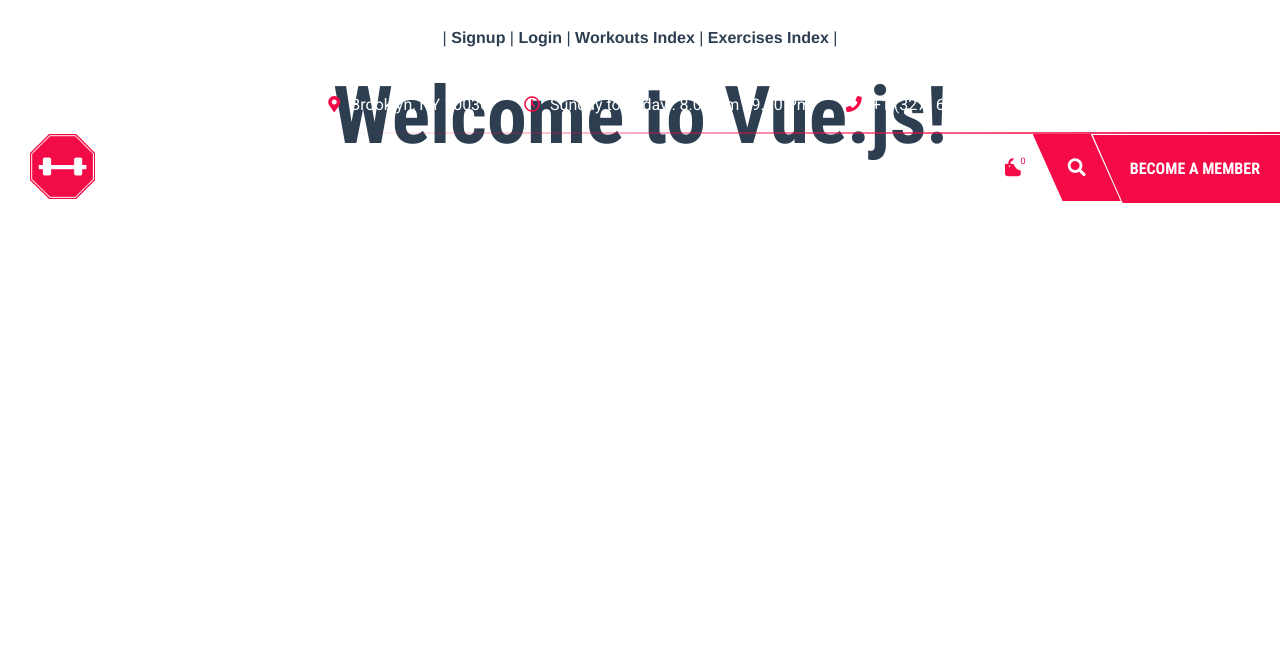
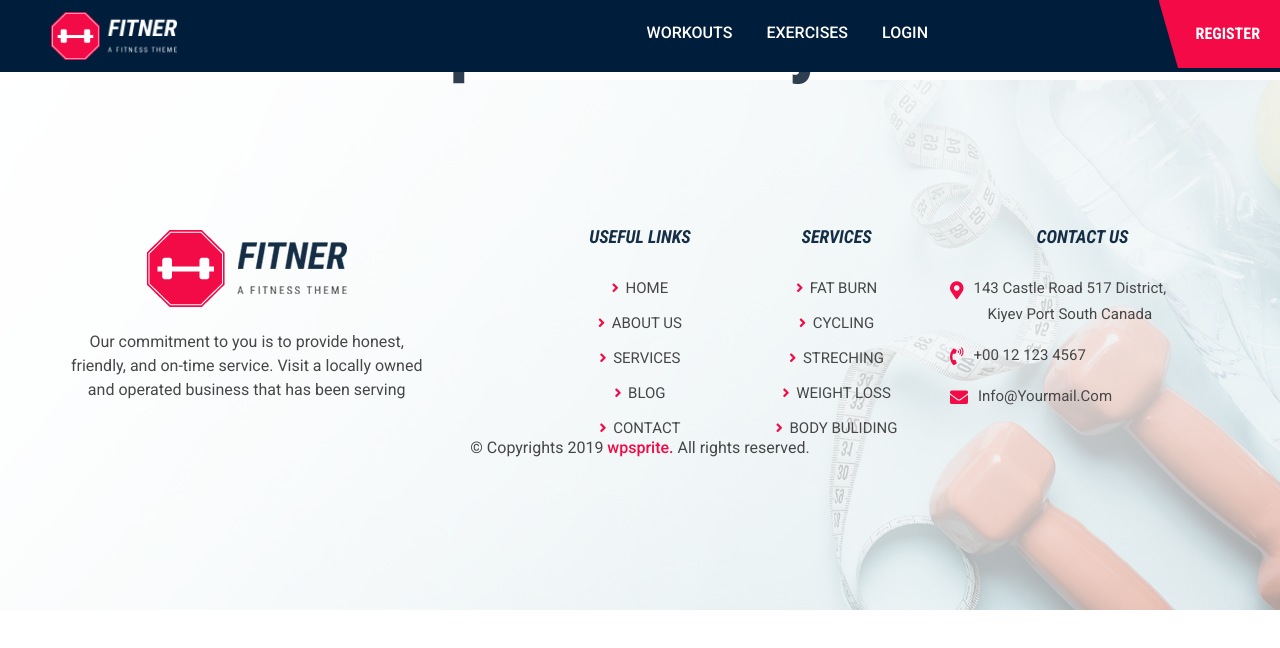
Before and after one commit to eddielee26/capstone_vue_app, a Vue app: page / in a window 1280 px wide. Shown: the top 648 px of the page. Built offline with nearby package versions, Linux system fonts and the light colour scheme.

Commit message:
adds graph functionality, adds theme nav bar, adds pictures in users show page, adds router link functionality

```diff
--- a/public/index.html
+++ b/public/index.html
@@ -20,6 +20,19 @@
 </head>
 
 <body>
+  <!-- ===========================
+  =====>> Top Preloader <<===== -->
+  <div id="preloader">
+      <div class="lds-css">
+          <div class="preloader-3">
+              <span></span>
+              <span></span>
+          </div>
+      </div>
+  </div>
+  <!-- =====>> End Top Preloader <<=====
+  =========================== -->
+
 
 
 
--- a/src/App.vue
+++ b/src/App.vue
@@ -1,6 +1,6 @@
 <template>
   <div id="app">
-    <div id="nav">
+    <!-- <div id="nav">
       <router-link v-if="isLoggedIn()" :to="`/users/${getUserInfo().userId}`">My Profile</router-link> |
       <router-link v-if="!isLoggedIn()" to="/signup">Signup</router-link> |
       <router-link v-if="!isLoggedIn()" to="/login">Login</router-link>
@@ -8,55 +8,13 @@
       <router-link to="/workouts">Workouts Index</router-link> |
       <router-link to="/exercises">Exercises Index</router-link> |
 
-    </div>
+    </div> -->
 
-    <div id="preloader">
-        <div class="lds-css">
-            <div class="preloader-3">
-                <span></span>
-                <span></span>
-            </div>
-        </div>
-    </div>
-    <!-- =====>> End Top Preloader <<=====
-    =========================== -->
 
     <!-- ===========================
       =====>> Top Menu <<===== -->
 
       <header class="top-nav">
-        <!-- Top Address -->
-        <div class="top-address">
-            <div class="container-fluid">
-                <div class="row">
-                    <div class="col-lg-12">
-                        <div class="top-address-ditels">
-                            <ul>
-                                <li>
-                                    <i class="fas fa-map-marker-alt"></i>
-                                    <a target="_blank" href="https://www.google.com/maps/place/New+York,+NY+10036,+USA/@40.7462126,-74.0089606,14z/data=!3m1!4b1!4m5!3m4!1s0x89c2585393f82307:0xf7d56896de1566ed!8m2!3d40.7602619!4d-73.9932872">Brooklyn, NY 10036</a>
-                                </li>
-                                <li>
-                                    <i class="far fa-clock"></i>
-                                    <span>Sunday to Friday  :  8.00 Am - 9.00 Pm</span>
-                                </li>
-                                <li>
-                                    <i class="fas fa-phone"></i>
-                                    <a href="#">+1 (327) 66676 123</a>
-                                </li>
-                            </ul>
-                        </div>
-                        <div class="top-social">
-                            <a href="#"><i class="fab fa-facebook-f"></i></a>
-                            <a href="#"><i class="fab fa-twitter"></i></a>
-                            <a href="#"><i class="fab fa-google-plus-g"></i></a>
-                            <a href="#"><i class="fab fa-instagram"></i></a>
-                        </div>
-                    </div>
-                </div>
-            </div>
-        </div>
-        <!-- End Top Address -->
 
         <!-- Top Menu -->
         <nav id="cssmenu">
@@ -64,65 +22,24 @@
             <div class="row">
               <div class="col-lg-2">
                 <div class="logo">
-                            <a href="index-1.html"><img src="assets/img/logo.png" alt="logo"></a>
+                  <a href="index-1.html"><img src="/assets/img/logo.png" alt="logo"></a>
                 </div>
               </div>
               <div class="col-lg-7 col-md-12">
                 <div id="head-mobile"></div>
                 <div class="button"></div>
                 <ul class="navbar-nav">
-                            <li><a href="index-1.html">HOME</a>
-                                <ul>
-                                    <li><a href="index-1.html">Home One</a></li>
-                                    <li><a href="index-2.html">Home Two</a></li>
-                                    <li><a href="index-3.html">Home Three</a></li>
-                                </ul>
-                            </li>
-                            <li><a href="about.html">ABOUT</a></li>
-                            <li><a href="#">TRAINERS</a>
-                                <ul>
-                                    <li><a href="trainers.html">Trainers</a></li>
-                                    <li><a href="trainers-single.html">Trainers Single</a></li>
-                                </ul>
-                            </li>
-                            <li><a href="#">PAGES</a>
-                                <ul>
-                                    <li><a href="classes.html">classes</a></li>
-                                    <li><a href="classes-single.html">classes single</a></li>
-                                    <li><a href="my-account.html">My Account</a></li>
-                                    <li><a href="404.html">Error 404</a></li>
-                                </ul>
-                            </li>
-                            <li><a href="#">SHOP</a>
-                                <ul>
-                                    <li><a href="shop.html">Shop</a></li>
-                                    <li><a href="shop-single.html">Shop Single</a></li>
-                                </ul>
-                            </li>
-                            <li><a href="#">NEWS</a>
-                                <ul>
-                                    <li><a href="news.html">News</a></li>
-                                    <li><a href="news-single.html">News Single</a></li>
-                                </ul>
-                            </li>
-                            <li><a href="contact.html">CONTACT</a></li>
+                  <li><router-link v-if="isLoggedIn()" :to="`/users/${getUserInfo().userId}`">My Profile</router-link></li>
+                  <li><router-link to="/workouts">WORKOUTS</router-link></li>
+                  <li><router-link to="/exercises">EXERCISES</router-link></li>
+                  <li><router-link v-if="!isLoggedIn()" to="/login">LOGIN</router-link></li>
+                  <li><router-link v-if="isLoggedIn()" to="/logout">LOGOUT</router-link></li>
                 </ul>
               </div>
               <div class="col-lg-3 text-right p-0 nobile-position">
-                        <div class="shopping-bag">
-                            <a class="cart" href="shop.html"><i class="fa fa-shopping-bag"></i><span>0</span></a>
-                        </div>
-                        <div class="search-dropdown">
-                            <button type="button" class="icon-btn" data-toggle="dropdown" aria-haspopup="true" aria-expanded="false">
-                                <i class="fas fa-search"></i>
-                            </button>
-                            <form class="dropdown-menu dropdown-menu-right">
-                                <input class="search-input " name="search" placeholder="Search " aria-label="Search ">
-                                <button class="search-btn " type="submit"><i class="fas fa-search "></i>  </button>
-                            </form>
-                        </div>
-                        <div class="become-member ">
-                            <a href="#">BECOME A MEMBER</a>
+
+                <div class="become-member">
+                  <router-link to="/signup">REGISTER</router-link>
                 </div>
               </div>
             </div>
@@ -130,8 +47,72 @@
         </nav>
         <!-- End Top Menu -->
       </header>
+    <!-- =====>> End Top Menu <<=====
+      =========================== -->
 
       <router-view/>
+
+      <footer id="footer-area" class="pt-100 pb-150">
+        <div class="container">
+          <div class="row">
+            <div class="col-lg-4 pt-50">
+              <div class="footer-item">
+                <a href="#" class="footer-logo-img"><img src="/assets/img/f-logo.png" alt=""></a>
+                <p>Our commitment to you is to provide honest, friendly, and on-time service. Visit a locally owned and operated business that has been serving </p>
+
+              </div>
+            </div>
+            <div class="col-lg-2 offset-lg-1 col-md-4 pt-50">
+              <div class="footer-item">
+                <h6>Useful Links</h6>
+                <ul>
+                  <li><a href="index-1.html"><i class="fas fa-angle-right"></i> Home</a></li>
+                  <li><a href="about.html"><i class="fas fa-angle-right"></i> About us</a></li>
+                  <li><a href="#"><i class="fas fa-angle-right"></i> Services</a></li>
+                  <li><a href="#"><i class="fas fa-angle-right"></i> Blog</a></li>
+                  <li><a href="#"><i class="fas fa-angle-right"></i> Contact</a></li>
+                </ul>
+              </div>
+            </div>
+            <div class="col-lg-2 col-md-4 pt-50">
+              <div class="footer-item">
+                <h6>Services</h6>
+                <ul>
+                  <li><a href="#"><i class="fas fa-angle-right"></i> Fat burn</a></li>
+                  <li><a href="#"><i class="fas fa-angle-right"></i> cycling</a></li>
+                  <li><a href="#"><i class="fas fa-angle-right"></i> streching</a></li>
+                  <li><a href="#"><i class="fas fa-angle-right"></i> Weight Loss</a></li>
+                  <li><a href="#"><i class="fas fa-angle-right"></i> body buliding</a></li>
+                </ul>
+              </div>
+            </div>
+            <div class="col-lg-3 col-md-4 pt-50">
+              <div class="footer-item">
+                <h6>Contact Us</h6>
+                <ul class="media">
+                  <li><i class="fas fa-map-marker-alt"></i></li>
+                  <li><a target="_blank" href="https://www.google.com/maps/place/New+York,+NY+10036,+USA/@40.7462126,-74.0089606,14z/data=!3m1!4b1!4m5!3m4!1s0x89c2585393f82307:0xf7d56896de1566ed!8m2!3d40.7602619!4d-73.9932872">143 castle road 517 district,
+                    <br> kiyev port south Canada</a></li>
+                  </ul>
+                  <ul class="media">
+                    <li><i class="fas fa-phone-volume"></i></li>
+                    <li><a href="#">+00 12 123 4567</a></li>
+                  </ul>
+                  <ul class="media">
+                    <li><i class="fas fa-envelope"></i></li>
+                    <li><a href="#">Info@yourmail.com</a></li>
+                  </ul>
+                </div>
+              </div>
+            </div>
+            <div class="row">
+              <div class="col-lg-12">
+                <div class="copy-right">© Copyrights 2019 <a href="https://wpsprite.com/">wpsprite.</a> All rights reserved.</div>
+              </div>
+            </div>
+          </div>
+        </footer>
+
   </div>
 </template>
 
--- a/src/views/Home.vue
+++ b/src/views/Home.vue
@@ -14,7 +14,7 @@
 export default {
   data: function() {
     return {
-      message: "Welcome to Vue.js!"
+      message: "Capstone Project"
     };
   },
   created: function() {},
--- a/src/views/users/Show.vue
+++ b/src/views/users/Show.vue
@@ -1,6 +1,55 @@
 <template>
   <div class="users-show">
-    <h1>User Show</h1>
+
+    <!-- ===========================
+    =====>> Page Hero <<===== -->
+    <section id="page-hero" class="about-bg">
+      <div class="container">
+        <div class="row">
+          <div class="col-lg-12">
+            <div class="page-title text-center">
+              <h1>My <span>Profile</span></h1>
+            </div>
+          </div>
+        </div>
+      </div>
+    </section>
+    <!-- =====>> End Page Hero <<=====
+    =========================== -->
+
+    <!-- ===========================
+    =====>> Trainers Single <<===== -->
+    <section id="trainers-single-area" class="pt-150">
+      <div class="container">
+        <div class="row">
+          <div class="col-lg-4 col-md-5">
+            <div class="trainers-single-img">
+              <img src="/assets/img/team/1.jpg" alt="">
+            </div>
+          </div>
+          <div class="col-lg-7 offset-lg-1 col-md-7 offset-md-0">
+            <div class="trainers-single-text">
+              <h2>{{ user.name }}</h2>
+              <h6>Fitness & Body</h6>
+              <p>Over 50 group training sessions per week There is no one type or way in our diverse community Alienum phaedrum torquatos nec eu. Sed non mauris vitae erat consequat auctor eu in elit. Class aptent taciti sociosqu ad litora torquent
+              per conubia nostra, per inceptos himenaeos. Mauris in erat justo. Nullam ac urna eu felis dapibus condimentum</p>
+
+              <div class="trainers-information">
+                <ul>
+                  <li><span>Experience</span> : 5 Years</li>
+                  <li><span>Age</span> : 35</li>
+                  <li><span>Weight</span> : 60 kg</li>
+                  <li><span>Phone</span> : +1 234 45456 654</li>
+                </ul>
+              </div>
+            </div>
+          </div>
+        </div>
+      </div>
+    </section>
+    <!-- =====>> End Trainers Single <<=====
+    =========================== -->
+
 
     <h2>{{ user.name }}</h2>
     <p>Email: {{ user.email }}</p>
@@ -13,14 +62,9 @@
     <div id="container" style="width:100%; height:400px;"></div>
 
     <input type="number" v-model="benchWeight">
-
-    <form v-on:submit.prevent="submit()">
-      <div class="form-group">
-        <label>Bench weight</label>
-        <input type="number" class="form-control" v-model="benchWeight">
-      </div>
-      <input type="submit" class="btn btn-primary" value="Add Bench Weight"><br><br>
-    </form>
+    <input type="number" v-model="squatWeight">
+    <input type="number" v-model="deadliftWeight">
+    <button v-on:click="chartUpdate()">Add Weights</button>
 
   </div>
 
@@ -73,9 +117,10 @@ export default {
     return {
       user: {},
       user_id: localStorage.getItem("user_id"),
-      benchWeight: "",
-      squatWeight: "",
-      deadliftWeight: "",
+      benchWeight: 0,
+      squatWeight: 0,
+      deadliftWeight: 0,
+      chart: ""
     };
   },
   created: function() {
@@ -85,7 +130,7 @@ export default {
     });
   },
   mounted: function() {
-    Highcharts.chart('container', {
+    this.chart=Highcharts.chart('container', {
       chart: {
         type: 'column'
       },
@@ -130,7 +175,7 @@ export default {
       [
         {
           name: 'Bench',
-          data: [this.benchWeight]
+          data: [0]
 
         }, {
           name: 'Bench Estimate',
@@ -156,6 +201,41 @@ export default {
     });
   },
   methods: {
+    chartUpdate: function() {
+      console.log(this.chart)
+      console.log(this.benchWeight)
+      var bench = parseInt(this.benchWeight)
+      var squat = parseInt(this.squatWeight)
+      var deadlift = parseInt(this.deadliftWeight)
+      this.chart.update({
+        series: [
+        {
+          name: 'Bench',
+          data: [bench]
+
+        }, {
+          name: 'Bench Estimate',
+          data: [bench + 10]
+
+        }, {
+          name: 'Squat',
+          data: [squat]
+
+        }, {
+          name: 'Squat Estimate',
+          data: [265]
+
+        }, {
+          name: 'Deadlift',
+          data: [deadlift]
+
+        }, {
+          name: 'Deadlift Estimate',
+          data: [315]
+
+        }],
+      })
+    }
   },
 };
 </script>
```
Also changed, not shown: public/assets/img/bg/bg1.png, public/assets/img/hero/about.jpg. Lines whose indentation alone changed are shown as unchanged.
